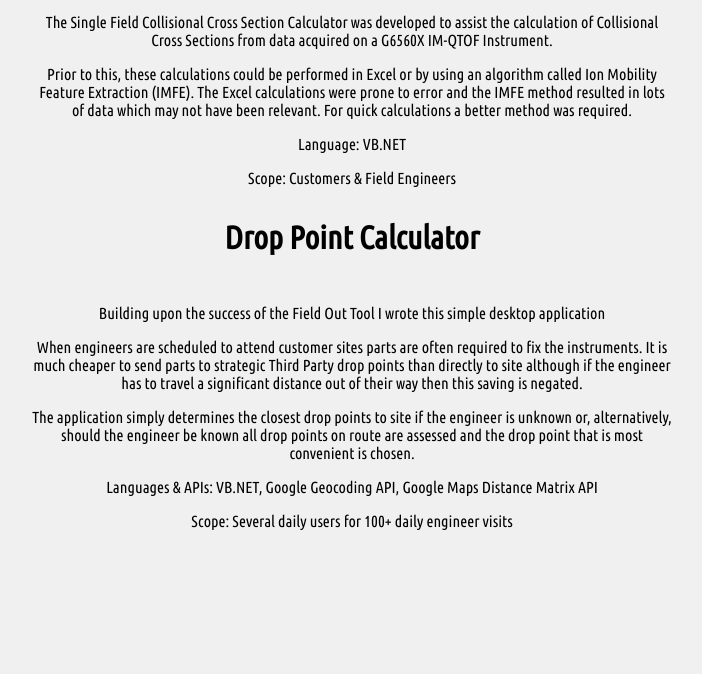
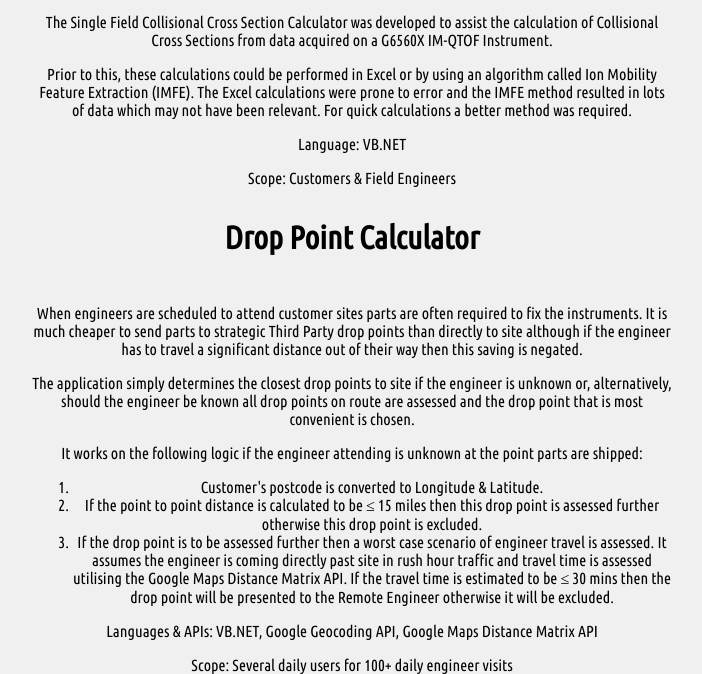
Before and after one commit to pageyboy/pageyboy.github.io, a plain HTML site: page projects.html in a window 1280 px wide. Shown: the part 1486-2160 px from the top of the page, without its empty margins (288-990 px from the left). Before the commit the page ends 2016 px from the top, so only its background shows below. Drawn offline with Linux system fonts and the light colour scheme; a script that the page names is missing.

Commit message:
Updated Projects.html

```diff
--- a/projects.html
+++ b/projects.html
@@ -56,13 +56,6 @@
 				<p>It is a ticketing system that automates contacting Field Engineers when there are no Remote Engineers available to speak to customers that contact the team to ensure that customers queries are handled effectively.</p>
 				<p>Languages: VB.NET, SQL</p>
 				<p>Scope: 10-15 daily users</p>
-
-				<h3>Drop Point Calculator</h3>
-				<p>Building upon the success of the Field Out Tool I wrote this simple desktop application</p>
-				<p>When engineers are scheduled to attend customer sites parts are often required to fix the instruments. It is much cheaper to send parts to strategic Third Party drop points than directly to site although if the engineer has to travel a significant distance out of their way then this saving is negated.</p>
-				<p>The application simply determines the closest drop points to site if the engineer is unknown or, alternatively, should the engineer be known all drop points on route are assessed and the drop point that is most convenient is chosen.</p>
-				<p>Languages & APIs: VB.NET, Google Geocoding API, Google Maps Distance Matrix API</p>
-				<p>Scope: Several daily users for 100+ daily engineer visits</p>
 			-->
 				<h3>Under Pressure - Ion Mobility Drift Gas Pressure Monitor</h3>
 				<img src="https://raw.githubusercontent.com/pageyboy/UnderPressure/master/Readme%20Images/UnderPressure_Measure_Graph_750.PNG" id="project-image">
@@ -83,9 +76,14 @@
 				<p>Scope: Customers & Field Engineers</p>
 
 				<h3>Drop Point Calculator</h3>
-				<p>Building upon the success of the Field Out Tool I wrote this simple desktop application</p>
 				<p>When engineers are scheduled to attend customer sites parts are often required to fix the instruments. It is much cheaper to send parts to strategic Third Party drop points than directly to site although if the engineer has to travel a significant distance out of their way then this saving is negated.</p>
 				<p>The application simply determines the closest drop points to site if the engineer is unknown or, alternatively, should the engineer be known all drop points on route are assessed and the drop point that is most convenient is chosen.</p>
+				<p>It works on the following logic if the engineer attending is unknown at the point parts are shipped:</p>
+					<ol>
+						<li>Customer's postcode is converted to Longitude & Latitude.</li>
+						<li>If the point to point distance is calculated to be &#8804; 15 miles then this drop point is assessed further otherwise this drop point is excluded.</li>
+						<li>If the drop point is to be assessed further then a worst case scenario of engineer travel is assessed. It assumes the engineer is coming directly past site in rush hour traffic and travel time is assessed utilising the Google Maps Distance Matrix API. If the travel time is estimated to be &#8804; 30 mins then the drop point will be presented to the Remote Engineer otherwise it will be excluded.</li>
+					</ol>
 				<p>Languages & APIs: VB.NET, Google Geocoding API, Google Maps Distance Matrix API</p>
 				<p>Scope: Several daily users for 100+ daily engineer visits</p>
 
```
Also changed, not shown: styles/style.css (+9 -0 lines).
